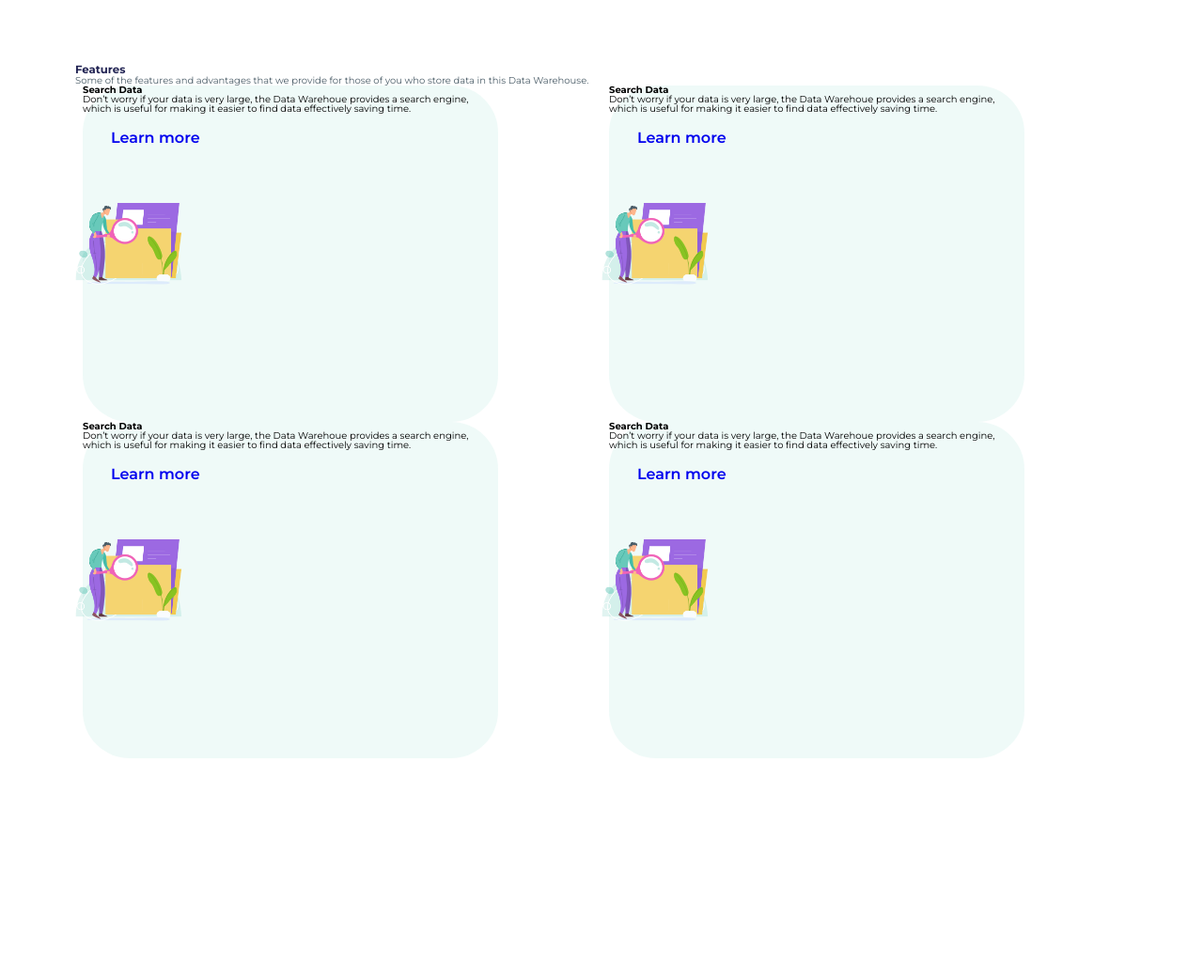
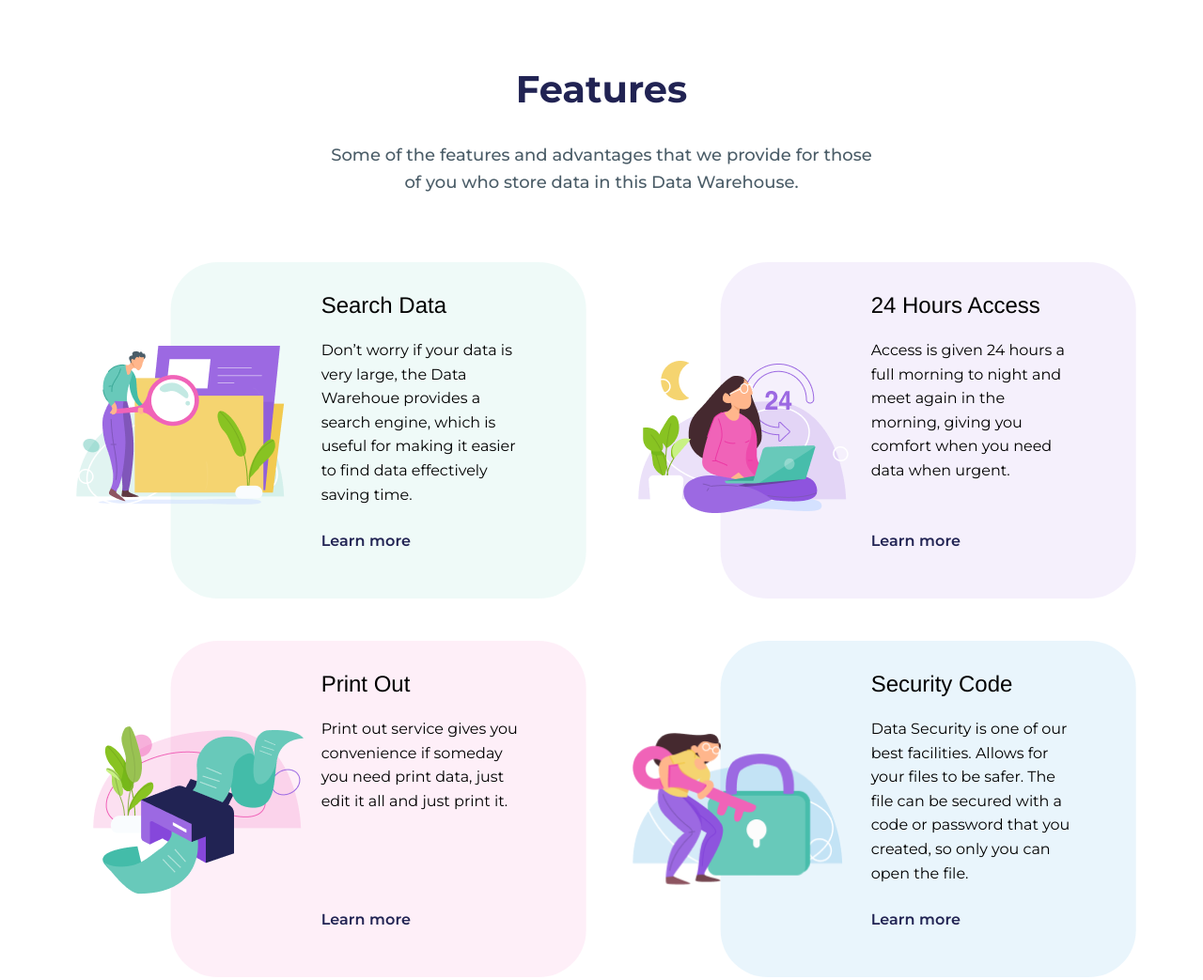
Before and after one commit to baltimorrr/clone-website-ui, a plain HTML site: page data-warehouse/index.html in a window 1280 px wide. Shown: the part 1300-2343 px from the top of the page at 94% size. Before the commit the page ends 2207 px from the top, so only its background shows below. Drawn offline with Linux system fonts and the light colour scheme.

Commit message:
fix feature section

```diff
--- a/data-warehouse/index.html
+++ b/data-warehouse/index.html
@@ -85,7 +85,7 @@
                                 <div class="feature-image">
                                     <img src="./images/image-feature-1.png" alt="">
                                 </div>
-                                <div class="feature-content">
+                                <div class="feature-content feature-content__blue1">
                                     <h4>Search Data</h4>
                                     <p>Don’t worry if your data is very large, the Data Warehoue provides a search
                                         engine, which is useful for making it easier to find data effectively saving
@@ -95,37 +95,36 @@
                             </div>
                             <div class="feature-item">
                                 <div class="feature-image">
-                                    <img src="./images/image-feature-1.png" alt="">
+                                    <img src="./images/image-feature-2.png" alt="">
                                 </div>
-                                <div class="feature-content">
-                                    <h4>Search Data</h4>
-                                    <p>Don’t worry if your data is very large, the Data Warehoue provides a search
-                                        engine, which is useful for making it easier to find data effectively saving
-                                        time.</p>
+                                <div class="feature-content feature-content__violet">
+                                    <h4>24 Hours Access</h4>
+                                    <p>Access is given 24 hours a full morning to night and
+                                        meet again in the morning, giving you comfort when
+                                        you need data when urgent.</p>
                                     <a href="#!" class="btn btn-tranparent">Learn more</a>
                                 </div>
                             </div>
                             <div class="feature-item">
                                 <div class="feature-image">
-                                    <img src="./images/image-feature-1.png" alt="">
+                                    <img src="./images/image-feature-3.png" alt="">
                                 </div>
-                                <div class="feature-content">
-                                    <h4>Search Data</h4>
-                                    <p>Don’t worry if your data is very large, the Data Warehoue provides a search
-                                        engine, which is useful for making it easier to find data effectively saving
-                                        time.</p>
+                                <div class="feature-content feature-content__pink">
+                                    <h4>Print Out</h4>
+                                    <p>Print out service gives you convenience if someday
+                                        you need print data, just edit it all and just print it.</p>
                                     <a href="#!" class="btn btn-tranparent">Learn more</a>
                                 </div>
                             </div>
                             <div class="feature-item">
                                 <div class="feature-image">
-                                    <img src="./images/image-feature-1.png" alt="">
+                                    <img src="./images/image-feature-4.png" alt="">
                                 </div>
-                                <div class="feature-content">
-                                    <h4>Search Data</h4>
-                                    <p>Don’t worry if your data is very large, the Data Warehoue provides a search
-                                        engine, which is useful for making it easier to find data effectively saving
-                                        time.</p>
+                                <div class="feature-content feature-content__blue2">
+                                    <h4>Security Code</h4>
+                                    <p>Data Security is one of our best facilities. Allows for your files
+                                        to be safer. The file can be secured with a code or password that
+                                        you created, so only you can open the file.</p>
                                     <a href="#!" class="btn btn-tranparent">Learn more</a>
                                 </div>
                             </div>
--- a/data-warehouse/sass/_feature.scss
+++ b/data-warehouse/sass/_feature.scss
@@ -1,25 +1,68 @@
 .feature {
-    margin-bottom: 100px;
+    margin-bottom: 150px;
+    &-header {
+        text-align: center;
+        max-width: 584px;
+        margin: 0 auto;
+        h3 {
+            font-weight: bold;
+            font-size: 40px;
+            line-height: 130%;
+            margin-bottom: 30px;
+        }
+        p {
+            font-weight: 500;
+            font-size: 18px;
+            line-height: 160%;
+            margin-bottom: 70px;
+        }
+    }
     &-list {
         display: grid;
         grid-template-columns: repeat(2, 1fr);
+        grid-gap: 45px 50px;
     }
     &-item {
-        display: flex;
-        justify-content: space-between;
-        align-items: center;
+        position: relative;
     }
     &-image {
+        position: absolute;
+        top: 25%;
         z-index: 20;
         img {
-            width: 232px !important;
+            min-width: 232px;
         }
     }
     &-content {
-        min-width: 442px;
+        width: 442px;
         height: 358px;
         background: rgba(104, 201, 186, 0.1);
         border-radius: 50px;
-        transform: translateX(-110px);
+        transform: translateX(23%);
+        padding-left: 160px;
+        padding-top: 30px;
+        h4 {
+            font-size: 24px;
+            font-weight: 500;
+            line-height: 130%;
+            font-family: $secondary-font;
+        }
+        p {
+            max-width: 220px;
+            min-height: 190px;
+            font-size: 16px;
+            font-weight: 400;
+            line-height: 25.6px;
+            margin-top: 20px;
+        }
+        &__violet {
+            background: rgba(156, 105, 226, 0.1);
+        }
+        &__pink {
+            background: rgba(240, 99, 184, 0.1);
+        }
+        &__blue2 {
+            background: rgba(45, 156, 219, 0.1);
+        }
     }
 }
--- a/data-warehouse/sass/_global.scss
+++ b/data-warehouse/sass/_global.scss
@@ -43,6 +43,11 @@ ul {
         background: #9C69E2;
         color: #FFFFFF;
     }
+    &-tranparent {
+        padding: 0;
+        color: #212353;
+        letter-spacing: 0.005em;
+    }
 }
 
 .text {
```
Also changed, not shown: data-warehouse/css/app.css, data-warehouse/images/image-feature-2.png (added), data-warehouse/images/image-feature-3.png (added), data-warehouse/images/image-feature-4.png (added), 1 other file.
